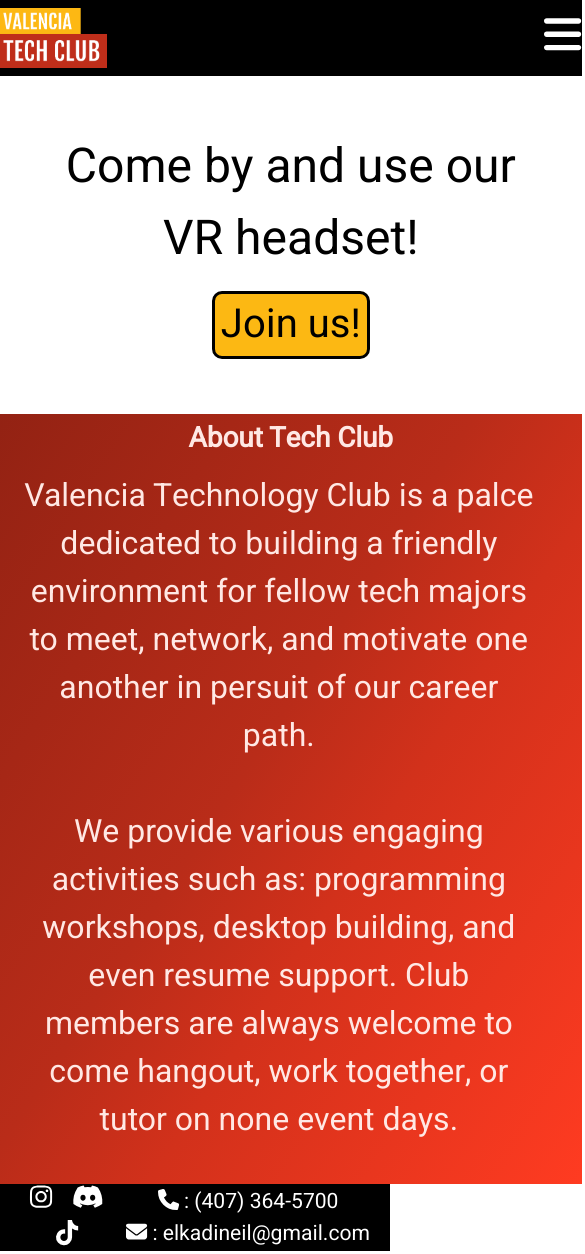
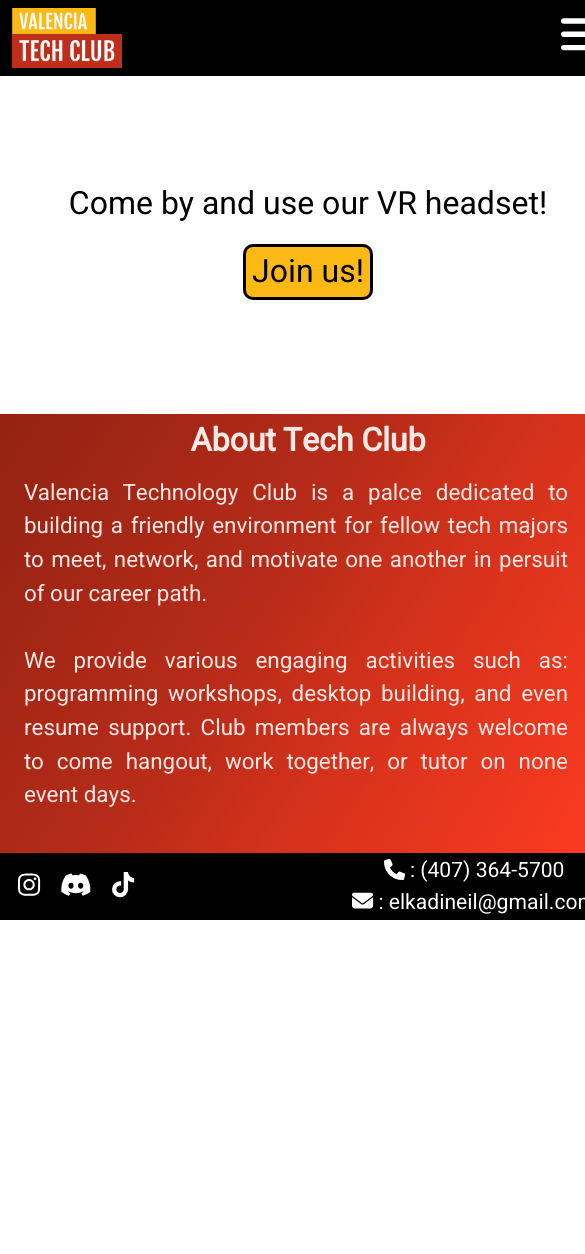
Before and after one commit to Neil925/valenciatechclub, a React (Create React App) app: page / in a window 390 px wide. Shown: the top 1254 px of the page, 585 px wide, since content can reach past the window. After the commit the page ends 920 px from the top, so only its background shows below. Built offline with nearby package versions, Linux system fonts and the light colour scheme.

Commit message:
Font sizing and padding

```diff
--- a/public/index.html
+++ b/public/index.html
@@ -3,7 +3,7 @@
   <head>
     <meta charset="utf-8" />
     <link rel="icon" href="%PUBLIC_URL%/favicon.ico" />
-    <meta name="viewport" content="width=device-width, initial-scale=1" />
+    <meta name="viewport" content="width=device-width" />
     <meta name="theme-color" content="#000000" />
     <meta
       name="description"
--- a/src/components/memberAccordian/MemberAccordian.scss
+++ b/src/components/memberAccordian/MemberAccordian.scss
@@ -7,6 +7,8 @@
 
     h2 {
       padding-left: 30px;
+      padding-top: 10px;
+      font-size: clamp(2.2rem, 3.8vw, 2.8rem);
     }
 
     .accordian-icon {
@@ -16,7 +18,7 @@
     }
 
     .accordian-icon.canPlus {
-        transition: .5s;
+      transition: 0.5s;
     }
   }
 
--- a/src/components/memberCard/MemberCard.scss
+++ b/src/components/memberCard/MemberCard.scss
@@ -28,20 +28,20 @@
     text-align: left;
 
     .card-title {
-      font-size: 24px;
+      font-size: clamp(1.7rem, 4vw, 2rem);
       margin-bottom: 8px;
       color: black;
     }
 
     .card-subtitle {
-      font-size: 18px;
+      font-size: clamp(1rem, 3vw, 1.4rem);
       // color: #888;
       margin-bottom: 12px;
       color: black;
     }
 
     .card-text {
-      font-size: 14px;
+      font-size: clamp(1rem, 2vw, 1.2rem);
       // color: #444
       color: black;
     }
--- a/src/routes/home/HomePage.scss
+++ b/src/routes/home/HomePage.scss
@@ -8,17 +8,18 @@
   .content-box {
     width: 80%;
     height: 100%;
-    font-size: 3rem;
+    font-size: clamp(2rem, 5.5vw, 3.5rem);
   }
 
   .join-us {
     margin-top: 1rem;
-    font-size: 2.5rem;
+    font-size: clamp(2rem, 4vw, 3rem);
     border: 3px solid black;
     border-radius: 10px;
     background-color: $logo-yellow;
     transition: 1s;
     transform-origin: bottom;
+    margin-bottom: 10px;
   }
 
   .join-us:hover {
@@ -78,9 +79,13 @@
     text-align: left;
     padding: 0 1.5rem;
 
+    h1 {
+      font-size: clamp(2rem, 4vw, 3.5rem);
+    }
+
     p {
+      font-size: clamp(1.4rem, 2vw, 2.8rem);
       text-align: justify;
-      font-size: 2rem;
     }
   }
 
@@ -104,10 +109,4 @@
       text-align: center;
     }
   }
-
-  @media (max-width: 700px) {
-    p {
-      text-align: center !important;
-    }
-  }
 }
--- a/src/routes/members/Members.scss
+++ b/src/routes/members/Members.scss
@@ -10,21 +10,13 @@
   }
 
   h1 {
-    font-size: 4rem;
-  }
-
-  h2 {
-    font-size: 3rem;
-  }
-
-  h5 {
-    padding: 0 10vw;
+    font-size: clamp(2.6rem, 4vw, 3.7rem);
   }
 
   .members-text {
     color: black;
-    height: 30vh;
     width: 100%;
+    margin-bottom: 3vh;
 
     .members-page-title {
       padding-top: 2%;
@@ -33,7 +25,8 @@
     .members-page-text {
       text-align: justify;
       height: 50%;
-      font-size: 1.8rem;
+      font-size: clamp(1rem, 4vw, 2.2rem);
+      padding: 0 10vw;
     }
   }
 }
--- a/src/routes/members/Members.tsx
+++ b/src/routes/members/Members.tsx
@@ -1,5 +1,4 @@
-import React, { useState, useEffect, ReactNode } from "react";
-import MemberCard from "../../components/memberCard/MemberCard";
+import React, { useState, useEffect } from "react";
 import config from "../../config.json";
 import "./Members.scss";
 import { Member } from "../../utilities/types";
@@ -41,10 +40,10 @@ export default function Members() {
     <div className="members">
       <div className="members-text">
         <h1 className="members-page-title flex-center"><b>Meet The Club Members</b></h1>
-        <h5 className="members-page-text flex-center">
+        <p className="members-page-text flex-center">
           Building a community is a collaborative effort partaken by some of the coolest people on campus.
           Except for that Neil guy, he's just kinda okay.
-        </h5>
+        </p>
       </div>
       {OfficerList.length > 0 &&
         <MemberAccordian title="Officers" images={loadedImages} list={OfficerList}/>
--- a/src/shared/footer/Footer.scss
+++ b/src/shared/footer/Footer.scss
@@ -7,14 +7,14 @@
   align-items: center;
   position:relative;
   bottom: 0;
-  width: 100vw;
+  width: 100%;
   font-size: clamp(1.5rem, 1vw, 7rem);
   padding: 0 0.5rem;
   color: $navbar-fc;
   height: $footer-length;
 
   .box {
-    width: 400px;
+    width: 300px;
     display: flex;
     justify-content: center;
     align-items: center;
--- a/src/shared/footer/Footer.tsx
+++ b/src/shared/footer/Footer.tsx
@@ -20,7 +20,6 @@ export default function Footer() {
           </a>
         </div>
       </div>
-      {/* Add real contact information */}
       <div className="box" style={{ justifyContent: "end" }}>
         <div className="contact">
           <div className="phone">
--- a/src/shared/navbar/NavBar.tsx
+++ b/src/shared/navbar/NavBar.tsx
@@ -25,9 +25,11 @@ export default function NavBar() {
 
   return (
     <div id="navBar" className='flex-center'>
-      <div className='nav-brand'>
-        <img src='./text-logo.png' alt='VTechLogo' />
-      </div>
+      <Link to="/">
+        <div className='nav-brand'>
+          <img src='./text-logo.png' alt='VTechLogo' />
+        </div>
+      </Link>
       <nav>
         <Link to='/'>Home</Link>
         <Link to='/events'>Events</Link>
```
